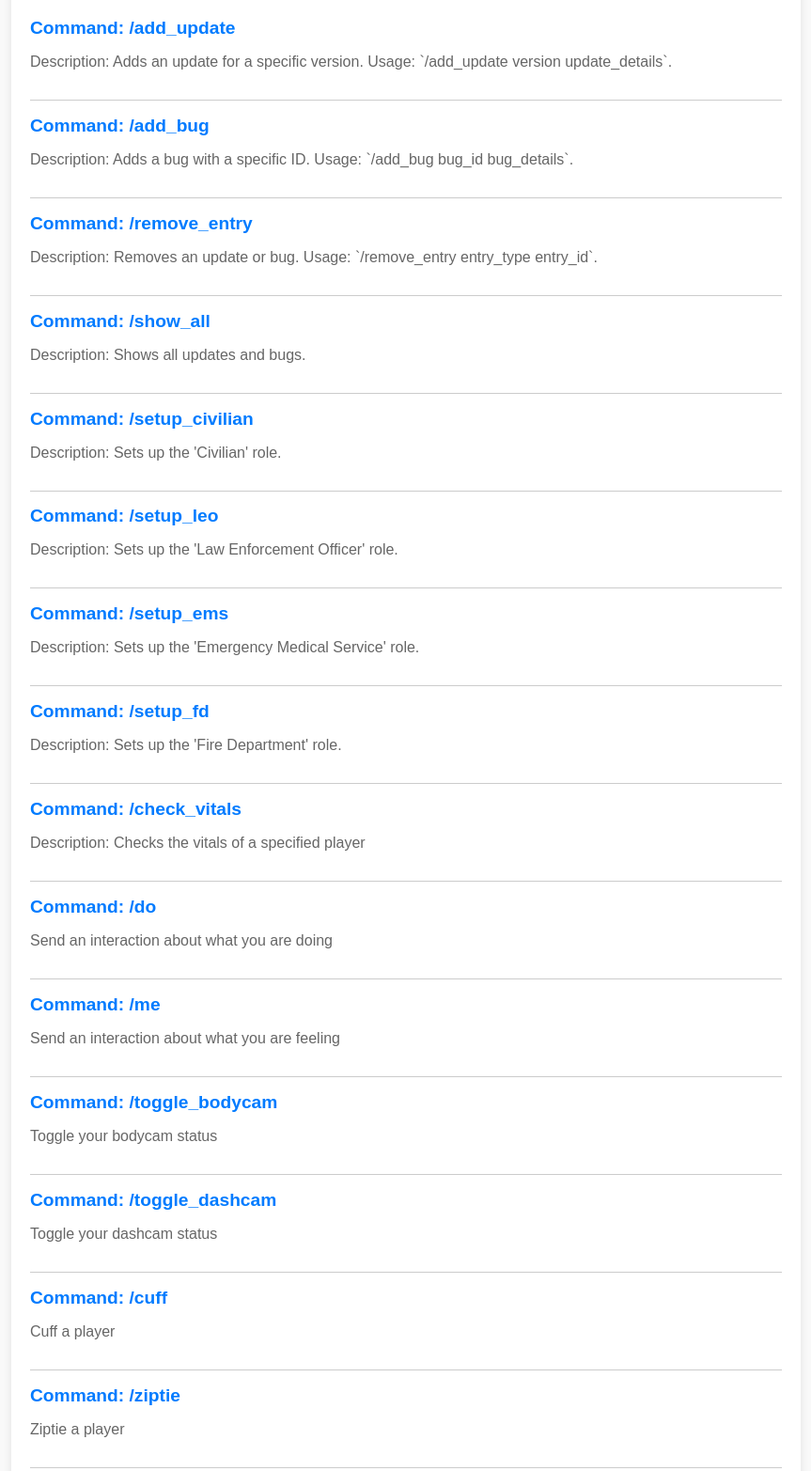
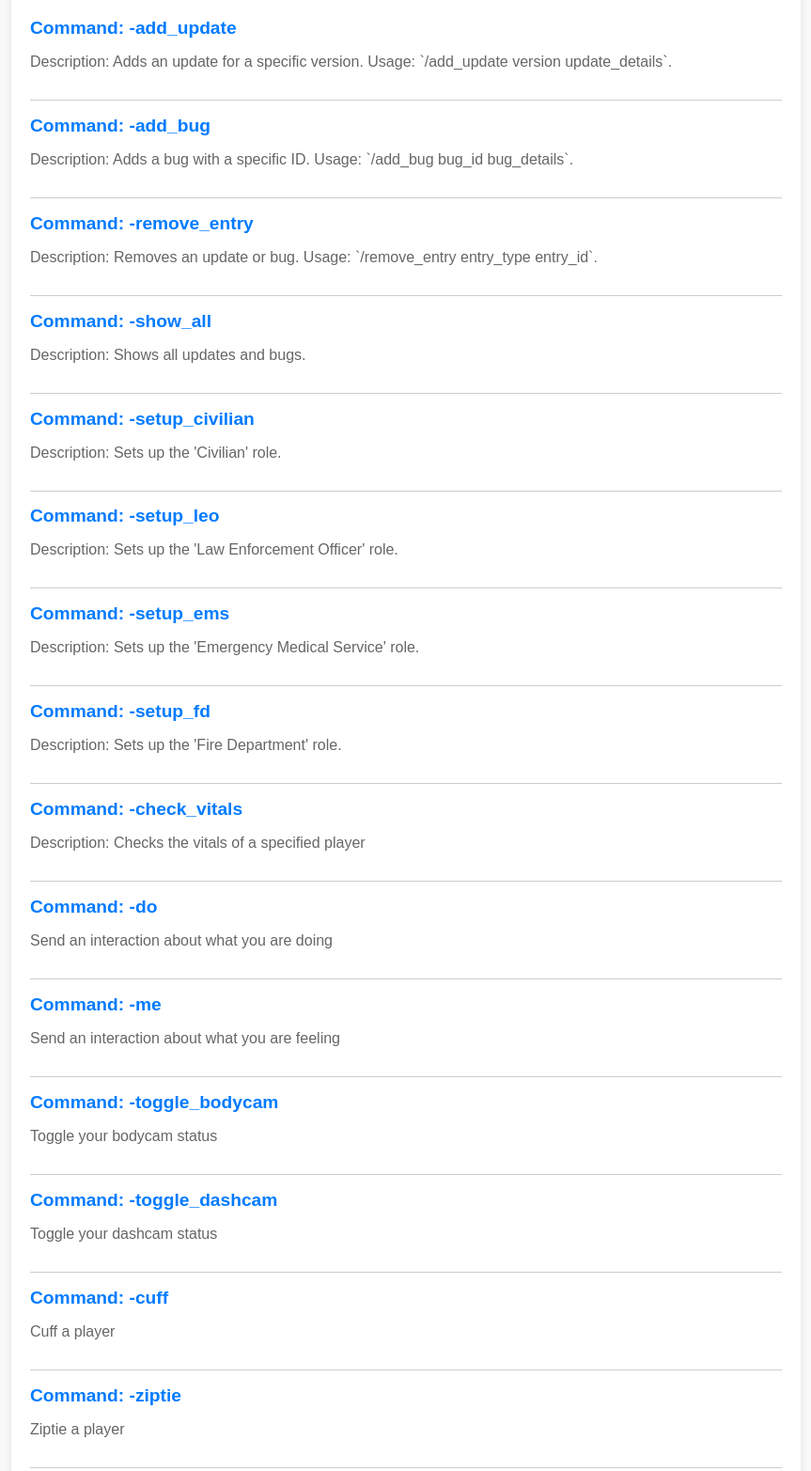
Before and after one commit to actradev/callix-roleplaybot, a plain HTML site: page index.html in a window 1280 px wide. Shown: the part 101-1666 px from the top of the page at 94% size, without its empty margins (208-1071 px from the left). Drawn offline with Linux system fonts and the light colour scheme.

Commit message:
Update index.html

```diff
--- a/index.html
+++ b/index.html
@@ -75,97 +75,97 @@
         <h1>Bot Commands</h1>
 
         <div class="command">
-            <h2>Command: /add_update</h2>
+            <h2>Command: -add_update</h2>
             <p>Description: Adds an update for a specific version. Usage: `/add_update version update_details`.</p>
         </div>
 
         <div class="command">
-            <h2>Command: /add_bug</h2>
+            <h2>Command: -add_bug</h2>
             <p>Description: Adds a bug with a specific ID. Usage: `/add_bug bug_id bug_details`.</p>
         </div>
 
         <div class="command">
-            <h2>Command: /remove_entry</h2>
+            <h2>Command: -remove_entry</h2>
             <p>Description: Removes an update or bug. Usage: `/remove_entry entry_type entry_id`.</p>
         </div>
 
         <div class="command">
-            <h2>Command: /show_all</h2>
+            <h2>Command: -show_all</h2>
             <p>Description: Shows all updates and bugs.</p>
         </div>
 
         <div class="command">
-            <h2>Command: /setup_civilian</h2>
+            <h2>Command: -setup_civilian</h2>
             <p>Description: Sets up the 'Civilian' role.</p>
         </div>
 
         <div class="command">
-            <h2>Command: /setup_leo</h2>
+            <h2>Command: -setup_leo</h2>
             <p>Description: Sets up the 'Law Enforcement Officer' role.</p>
         </div>
 
         <div class="command">
-            <h2>Command: /setup_ems</h2>
+            <h2>Command: -setup_ems</h2>
             <p>Description: Sets up the 'Emergency Medical Service' role.</p>
         </div>
 
         <div class="command">
-            <h2>Command: /setup_fd</h2>
+            <h2>Command: -setup_fd</h2>
             <p>Description: Sets up the 'Fire Department' role.</p>
         </div>
 
         <div class="command">
-            <h2>Command: /check_vitals</h2>
+            <h2>Command: -check_vitals</h2>
             <p>Description: Checks the vitals of a specified player</p>
         </div>
 
         <div class="command">
-            <h2>Command: /do</h2>
+            <h2>Command: -do</h2>
             <p>Send an interaction about what you are doing</p>
         </div>
 
         <div class="command">
-            <h2>Command: /me</h2>
+            <h2>Command: -me</h2>
             <p>Send an interaction about what you are feeling</p>
         </div>
 
         <div class="command">
-            <h2>Command: /toggle_bodycam</h2>
+            <h2>Command: -toggle_bodycam</h2>
             <p>Toggle your bodycam status</p>
         </div>
 
         <div class="command">
-            <h2>Command: /toggle_dashcam</h2>
+            <h2>Command: -toggle_dashcam</h2>
             <p>Toggle your dashcam status</p>
         </div>
 
         <div class="command">
-            <h2>Command: /cuff</h2>
+            <h2>Command: -cuff</h2>
             <p>Cuff a player</p>
         </div>
 
         <div class="command">
-            <h2>Command: /ziptie</h2>
+            <h2>Command: -ziptie</h2>
             <p>Ziptie a player</p>
         </div>
 
         <div class="command">
-            <h2>Command: /uncuff</h2>
+            <h2>Command: -uncuff</h2>
             <p>Uncuff a player</p>
         </div>
 
         <div class="command">
-            <h2>Command: /cut_ziptie</h2>
+            <h2>Command: -cut_ziptie</h2>
             <p>Cut off a ziptie from a player</p>
         </div>
 
         <div class="command">
-            <h2>Command: /search_vehicle</h2>
+            <h2>Command: -search_vehicle</h2>
             <p>Search a player's vehicle</p>
         </div>
 
         <div class="command">
-            <h2>Command: /search_player</h2>
+            <h2>Command: -search_player</h2>
             <p>Search a player</p>
         </div>
     </div>
```
